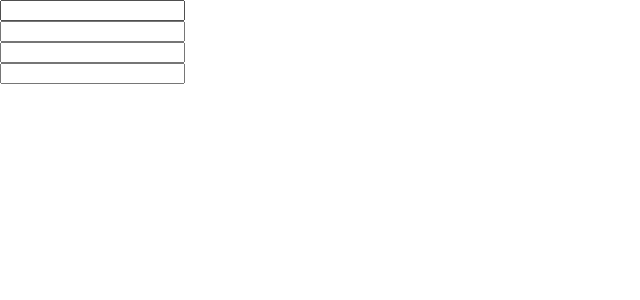
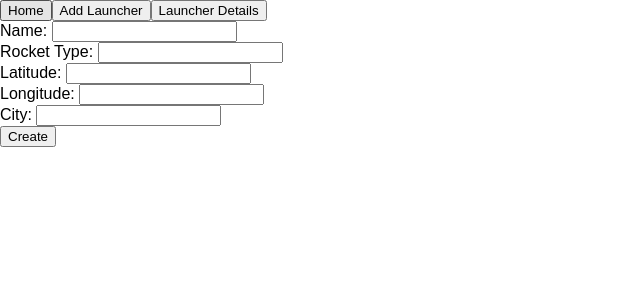
Before and after one commit to TheJoker12321/LaunchersApp, a React (Vite) app in the folder client/: page /launcher/add in a window 1280 px wide. Shown: the top 300 px of the page, without its empty margins (0-640 px from the left). Built offline with nearby package versions, Linux system fonts and the light colour scheme.

Commit message:
finished the page 2 without css and start the page 3

```diff
--- a/client/src/components/FormLauncher.jsx
+++ b/client/src/components/FormLauncher.jsx
@@ -1,25 +1,73 @@
+import axios from "axios"
+import { useState } from "react"
+
 function FormLauncher() {
+
+    const [name, setName] = useState("")
+    const [type, setType] = useState("")
+    const [lat, setLat] = useState(null)
+    const [long, setLong] = useState(null)
+    const [city, setCity] = useState("")
+
+
+    async function createLauncher(e) {
+
+        e.preventDefault()
+
+        const launcher = {
+
+            name,
+            rocketType: type,
+            latitude: lat,
+            longitude: long,
+            city
+
+        }
+
+        try {
+
+            await fetch('http://localhost:3000/api/launchers', {
+
+                method: 'post',
+                headers: {
+                    'Content-Type': 'application/json'
+                },
+                body: JSON.stringify(launcher)
+
+            })
+
+        } catch (err) {
+
+            console.error(err.message);
+
+        }
+    }
 
     return (
 
         <div>
             <form>
                 <div>
-                    <label htmlFor=""></label>
-                    <input type="text" />
+                    <label htmlFor="name">Name: </label>
+                    <input type="text" id="name" onChange={e => setName(e.target.value)}/>
                 </div>
                 <div>
-                    <label htmlFor=""></label>
-                    <input type="text" />
+                    <label htmlFor="type">Rocket Type: </label>
+                    <input type="text" id="type" onChange={e => setType(e.target.value)}/>
                 </div>
                 <div>
-                    <label htmlFor=""></label>
-                    <input type="text" />
+                    <label htmlFor="lat">Latitude: </label>
+                    <input type="text" id="lat" onChange={e => setLat(Number(e.target.value))}/>
                 </div>
                 <div>
-                    <label htmlFor=""></label>
-                    <input type="text" />
+                    <label htmlFor="long">Longitude: </label>
+                    <input type="text" id="long" onChange={e => setLong(Number(e.target.value))}/>
                 </div>
+                <div>
+                    <label htmlFor="city">City: </label>
+                    <input type="text" id="city" onChange={e => setCity(e.target.value)}/>
+                </div>
+                <button onClick={(e) => createLauncher(e)}>Create</button>
             </form>
         </div>
     )
--- /dev/null
+++ b/client/src/components/Navbar.jsx
@@ -0,0 +1,34 @@
+import { Link, useNavigate } from "react-router-dom"
+
+function Navbar() {
+
+    const navigate = useNavigate()
+
+    function moveTo(e) {
+
+        if (e.target.id === 'to-home') {
+
+            navigate('/')
+
+        } else if (e.target.id === 'to-add') {
+
+            navigate('/launcher/add')
+
+        } else {
+
+            navigate('/launcher/details')
+        }
+    }
+
+    return (
+
+
+        <div>
+            <button>Home</button>
+            <button>Add Launcher</button>
+            <button onClick={(e) => moveTo(e)}>Launcher Details</button>
+    </div>
+    )
+}
+
+export default Navbar
--- /dev/null
+++ b/client/src/components/SearchLauncher.jsx
@@ -0,0 +1,25 @@
+function SearchLauncher() {
+
+    return (
+
+        <>
+        <div>
+            <div>
+            <input type="text" placeholder="search by id..." />
+            <button>Search</button>
+            </div>
+            <div>
+            <input type="text" placeholder="search by city"/>
+            <button>Search</button>
+            </div>
+            <div>
+                <input type="text" placeholder="search by type..."/>
+                <button>Search</button>
+            </div>
+
+        </div>
+        </>
+    )
+}
+
+export default SearchLauncher
--- a/client/src/pages/AddLauncher.jsx
+++ b/client/src/pages/AddLauncher.jsx
@@ -1,4 +1,5 @@
 import FormLauncher from "../components/FormLauncher"
+import Navbar from "../components/Navbar"
 
 function AddLauncher() {
 
@@ -7,6 +8,7 @@ function AddLauncher() {
     return (
 
         <div>
+            <Navbar />
             <FormLauncher />
         </div>
     )
--- a/client/src/pages/LauncherDetails.jsx
+++ b/client/src/pages/LauncherDetails.jsx
@@ -1,7 +1,13 @@
+import Navbar from "../components/Navbar"
+import SearchLauncher from "../components/SearchLauncher"
+
 function LauncherDetails() {
 
     return (
-        <div></div>
+        <div>
+            <Navbar />
+            <SearchLauncher />
+        </div>
     )
 }
 
```
Also changed, not shown: 1 other file (tests, documents, lock files or other folders).
